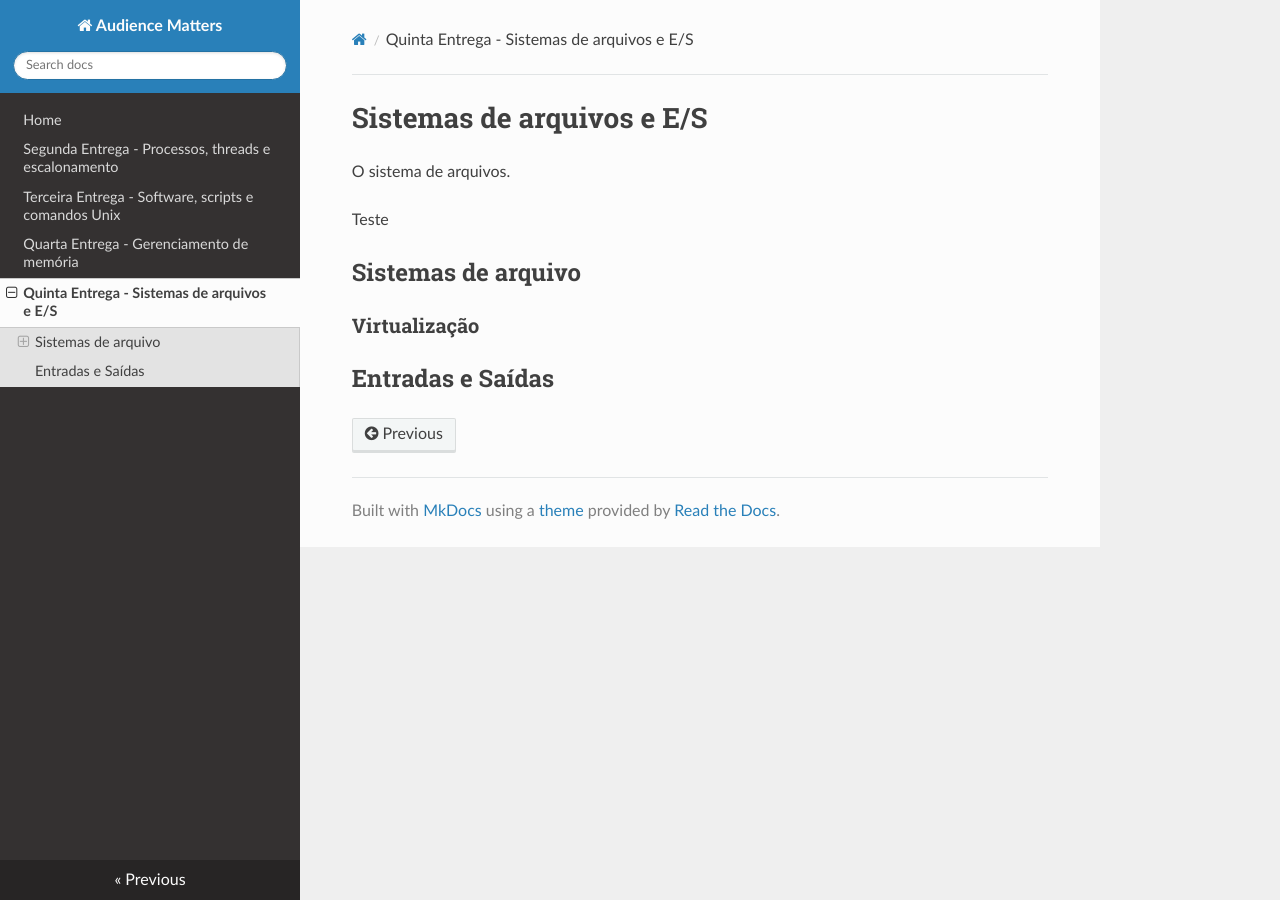
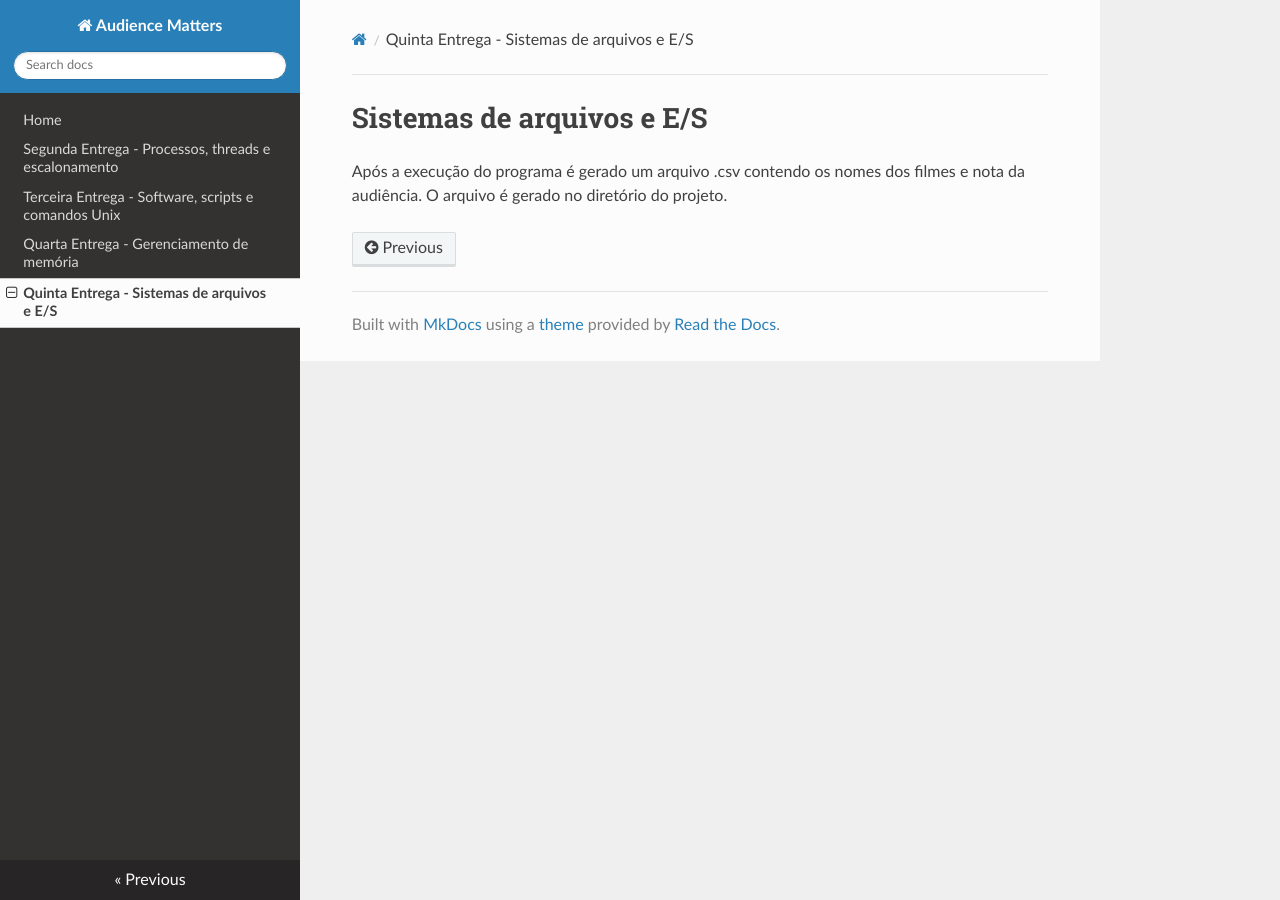
Before and after one commit to eversonott/sistemas_operacionais, an MkDocs documentation site: the page built from docs/entrega05.md, in a window 1280 px wide. Built offline with MkDocs 1.6.1, drawn with Linux system fonts in a browser that asks for light colours; nearby versions of some CDN libraries.

Commit message:
Adicionando documentação da entrega 5

```diff
--- a/docs/entrega05.md
+++ b/docs/entrega05.md
@@ -1,6 +1,2 @@
 # Sistemas de arquivos e E/S
-<p>	O sistema de arquivos.</p>
-<p>Teste</p>
-## Sistemas de arquivo
-### Virtualização
-## Entradas e Saídas
+Após a execução do programa é gerado um arquivo .csv contendo os nomes dos filmes e nota da audiência. O arquivo é gerado no diretório do projeto.
```
Also changed, not shown: docs/entrega04.md (+2 -4 lines).
